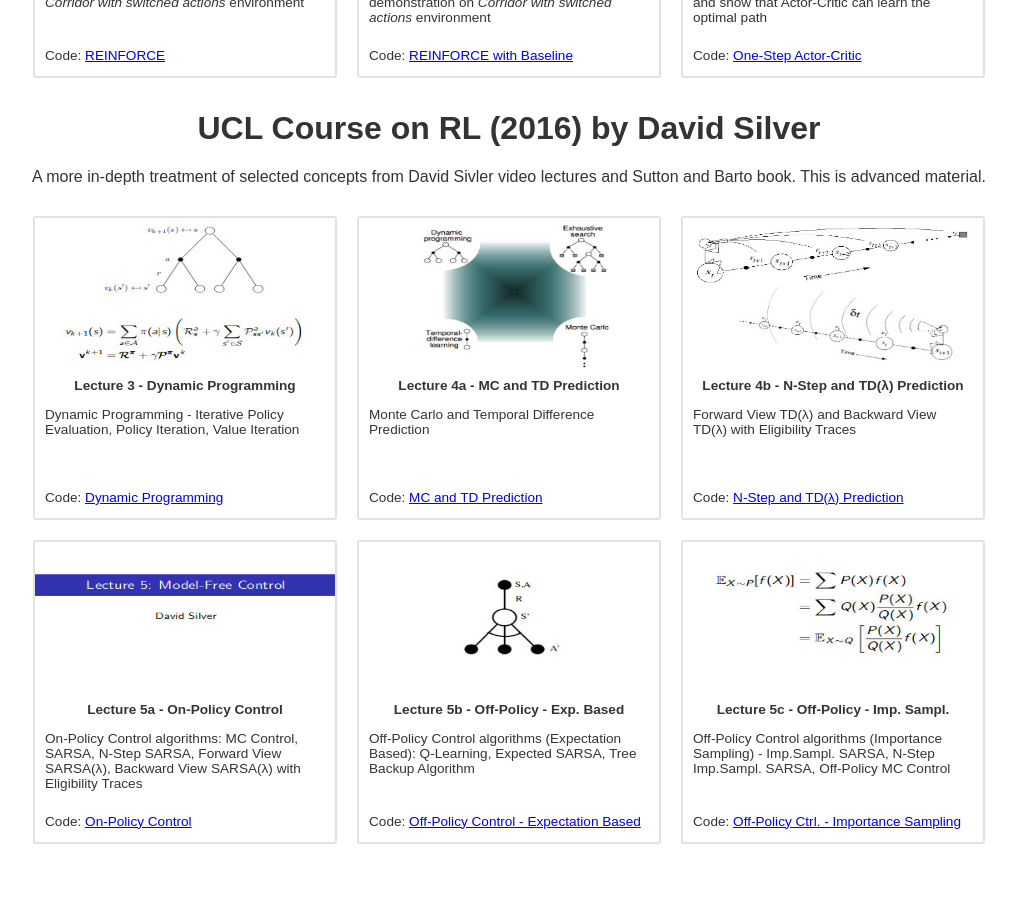
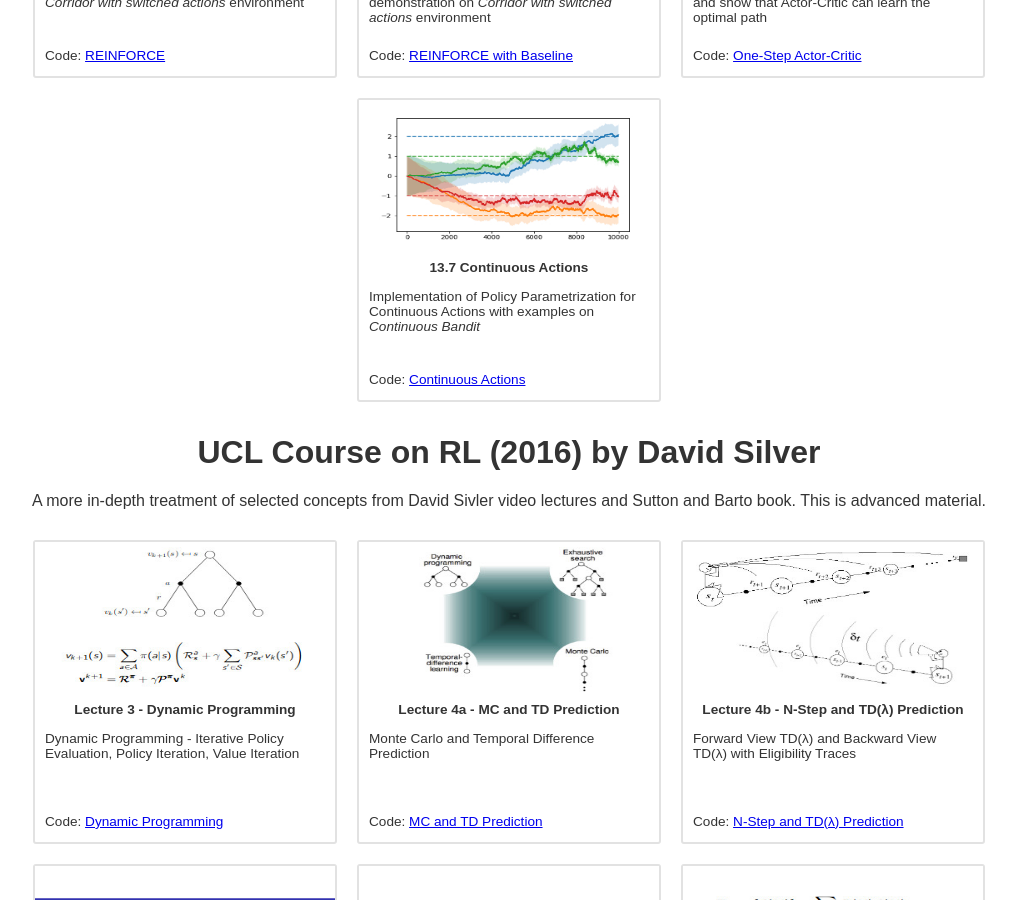
Before and after one commit to marcinbogdanski/marcinbogdanski.github.io, a Jekyll site: the page built from reinforcement-learning.html, in a window 1280 px wide and 900 px high, scrolled down 3870 px. Shown: the whole window, without its empty margins (131-1147 px from the left). Built offline with Jekyll 4.4.1, drawn with Linux system fonts in a browser that asks for light colours.

Commit message:
Add Continuous Actions

```diff
--- a/reinforcement-learning.html
+++ b/reinforcement-learning.html
@@ -308,6 +308,14 @@
             link_href='https://marcinbogdanski.github.io/rl-sketchpad/RL_An_Introduction_2018/1305a_One_Step_Actor_Critic.html'
             %}
 
+        {% include card.html
+            image="/assets/images/rlintro/continuous_actions.jpg"
+            title="13.7 Continuous Actions"
+            description='Implementation of Policy Parametrization for Continuous Actions with examples on <em>Continuous Bandit</em>'
+            link_text='Continuous Actions'
+            link_href='https://marcinbogdanski.github.io/rl-sketchpad/RL_An_Introduction_2018/1307_Continous_Actions.html'
+            %}
+
     </ul>
 </div>
 
```
Also changed, not shown: assets/images/rlintro/continuous_actions.jpg (added).
